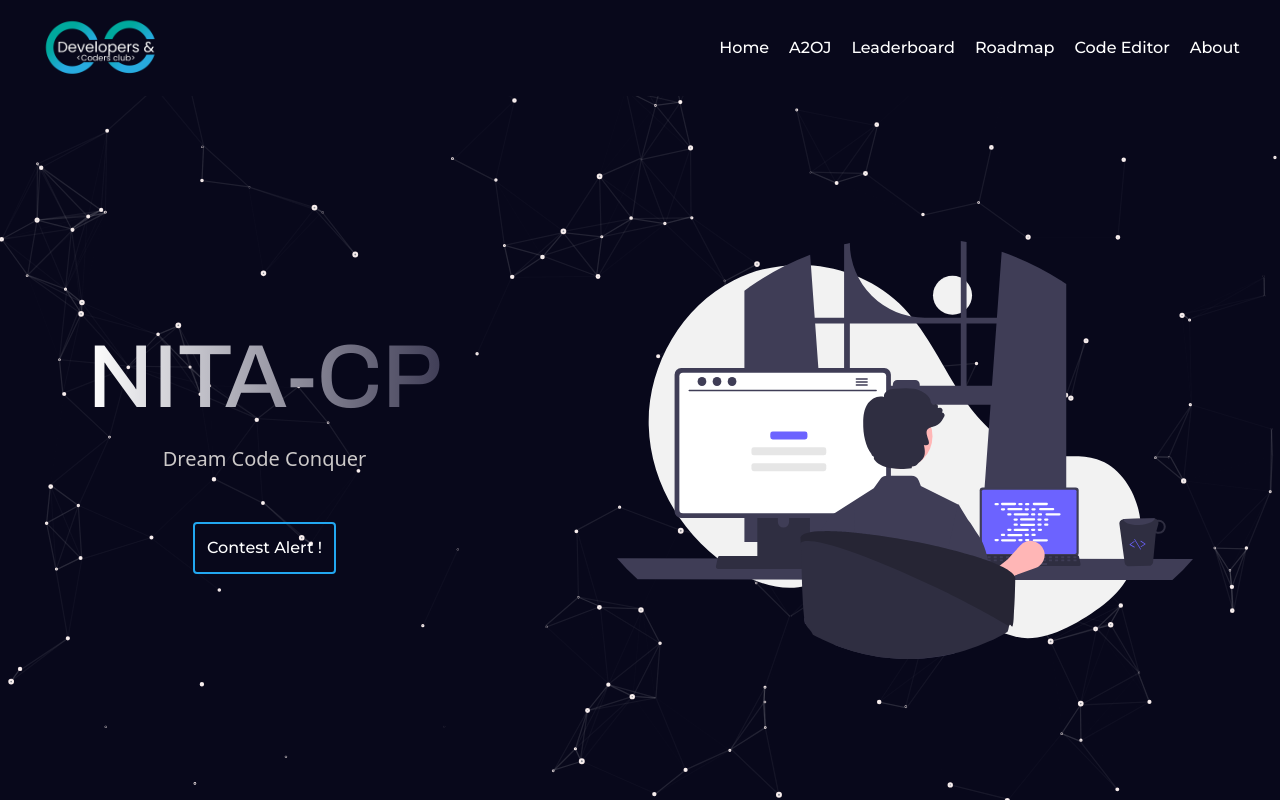
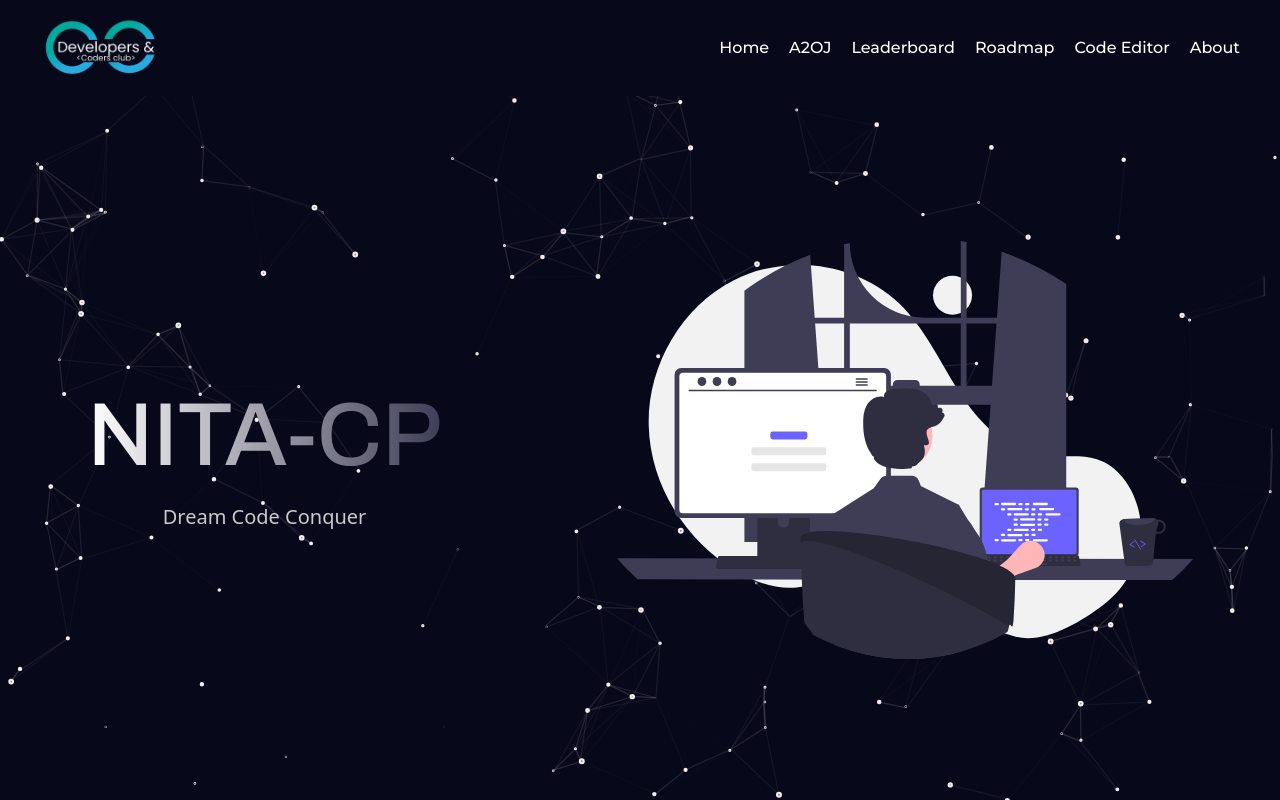
Before and after one commit to Aryan20022003/A2Oj-Backend, a React (Create React App) app: page / in a window 1280 px wide. Shown: the top 800 px of the page. Built offline with nearby package versions, Linux system fonts and the light colour scheme.

Commit message:
ParticleJS Changed

```diff
--- a/src/App.js
+++ b/src/App.js
@@ -34,6 +34,7 @@ function App() {
             className="w-screen h-screen"
           />
         </div>
+
         <BrowserRouter>
           <Navbar />
           <Routes>
--- a/src/Components/CodeEditor/index.js
+++ b/src/Components/CodeEditor/index.js
@@ -14,6 +14,7 @@ const CodeEditor = () => {
   function showValue(e) {
     alert(editorRef.current.getValue());
   }
+
   useEffect(() => {
     window.scrollTo({
       top: 0,
--- a/src/Components/Hero/Hero.jsx
+++ b/src/Components/Hero/Hero.jsx
@@ -45,9 +45,9 @@ export const Hero = () => {
           NITA-CP
         </h1>
         <p className="hero_slogan">Dream Code Conquer</p>
-        <div className="hero_info rounded">
+        {/* <div className="hero_info rounded">
           <span className="rounded" onClick={handleContestAlertClick}>Contest Alert !</span>
-        </div>
+        </div> */}
       </div>
       <div
         className="hero_right"
@@ -60,9 +60,9 @@ export const Hero = () => {
       >
         <img className="hero_img" src={Coding} alt="" />
       </div>
-      <div className={ `hero_modal ${showModal ? '' : 'hidden'}`} >
+      {/* <div className={ `hero_modal ${showModal ? '' : 'hidden'}`} >
         <p>This is the modal content</p>
-      </div>
+      </div>  */}
     </section>
   );
 };
--- a/src/Components/Navbar/Navbar.js
+++ b/src/Components/Navbar/Navbar.js
@@ -2,15 +2,19 @@ import React, { useState } from "react";
 import logo from "./../../../src/assets/logo/logo-light.png";
 import "./../../App.css";
 import "./navbar.css";
-import { Nav, NavLink } from "react-router-dom";
+import { Nav, NavLink, useParams } from "react-router-dom";
 const Navbar = () => {
   const [menu, setMenu] = useState(true);
 
   const handleMenu = () => {
     setMenu(!menu);
   };
+  const tmp = useParams();
+  console.log("UseParams",tmp);
 
   return (
+
+
     <>
       <nav
         className="navbar"
```
Also changed, not shown: src/Components/LeaderBoard/Content.js (+2 -5 lines).
